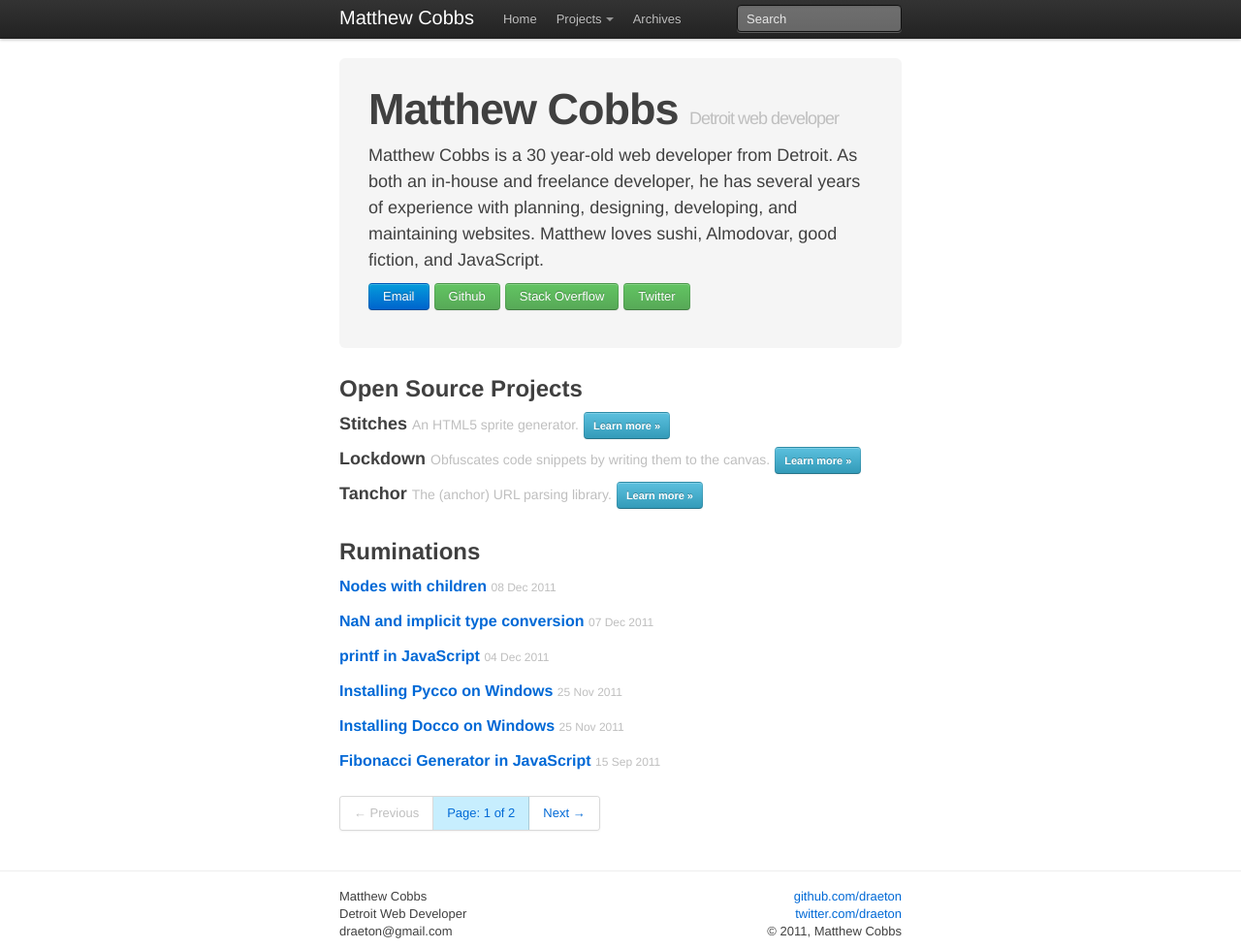
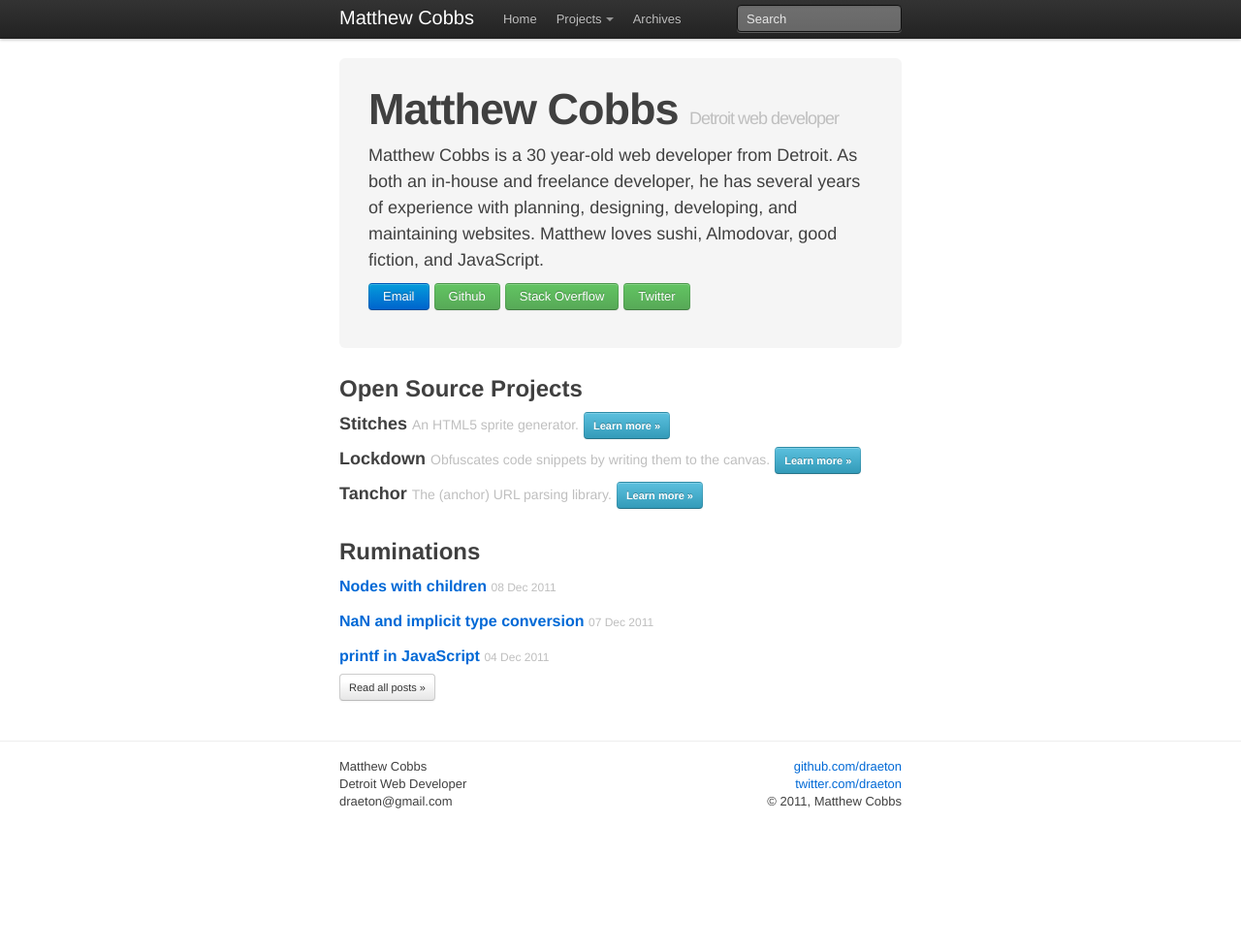
Before and after one commit to draeton/draeton.github.com, a Jekyll site: the page built from index.html, in a window 1280 px wide and 979 px high. Shown: the whole window at 97% size. Built offline with Jekyll 4.4.1, drawn with Linux system fonts in a browser that asks for light colours; nearby versions of some CDN libraries; Markdown is read by kramdown in place of the engine named in the settings; the list of posts is cut into pages by our own code.

Commit message:
pagination looks stupid

```diff
--- a/index.html
+++ b/index.html
@@ -38,7 +38,7 @@ title: Matthew Cobbs, Detroit Web Developer
 <section id="blogposts">
     <h2>Ruminations</h2>
 
-{% for post in paginator.posts %}
+{% for post in site.posts limit:3 %}
 
     <h4><a href="{{ post.url }}"
         {% if post.teaser %}
@@ -48,28 +48,7 @@ title: Matthew Cobbs, Detroit Web Developer
 
 {% endfor %}
 
-    <!-- start pagination -->
-    <div class="pagination">
-        <ul>
-        {% if paginator.previous_page %}
-        {%     if paginator.previous_page == 1 %}
-            <li class="prev"><a href="/">&larr; Previous</a></li>
-        {%     else %}
-            <li class="prev"><a href="/page{{paginator.previous_page}}">&larr; Previous</a></li>
-        {%     endif %}
-        {% else %}
-            <li class="prev disabled"><a href="javascript:void(0)">&larr; Previous</a></li>
-        {% endif %}
-            <li class="active"><a href="javascript:void(0)">Page: {{paginator.page}} of {{paginator.total_pages}}</a></li>
-        {% if paginator.next_page %}
-            <li class="next"><a href="/page{{paginator.next_page}}">Next &rarr;</a></li>
-        {% else %}
-            <li class="next disabled"><a href="javascript:void(0)">Next &rarr;</a></li>
-        {% endif %}
-        </ul>
-    </div>
-    <!-- end pagination -->
-
+    <a href="/archives.html" class="btn small warning">Read all posts &raquo;</a>
 </section>
 <!-- end section -->
 
```
